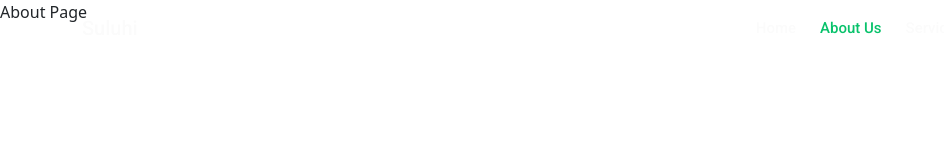
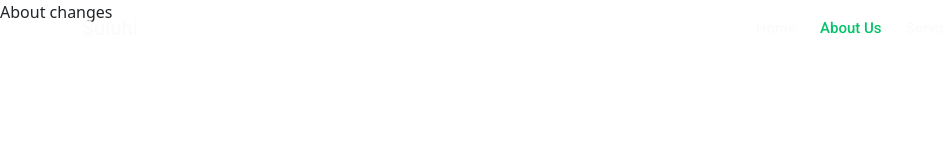
Before and after one commit to SagallaBrian/suluhihome_frontend, a React (Create React App) app: page /about in a window 1280 px wide. Shown: the top 160 px of the page, without its empty margins (0-944 px from the left). Built offline with nearby package versions, Linux system fonts and the light colour scheme; the HTML template or start-up script is replaced by a standard one.

Commit message:
small changes

```diff
--- a/src/pages/about/about.jsx
+++ b/src/pages/about/about.jsx
@@ -1,7 +1,7 @@
 const About = () => {
   return (
     <div>
-      <p>About Page</p>
+      <p>About changes</p>
     </div>
   );
 };
```
